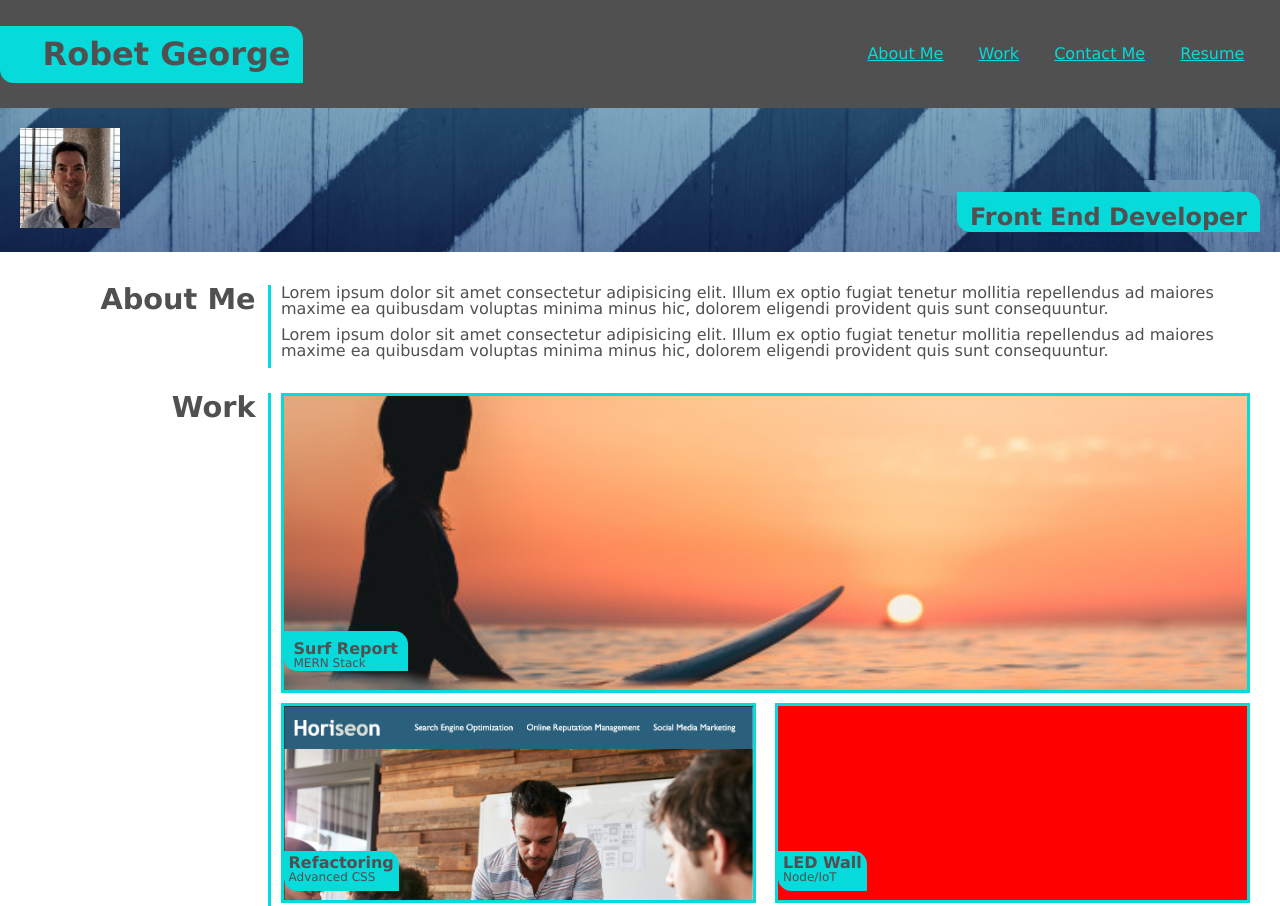
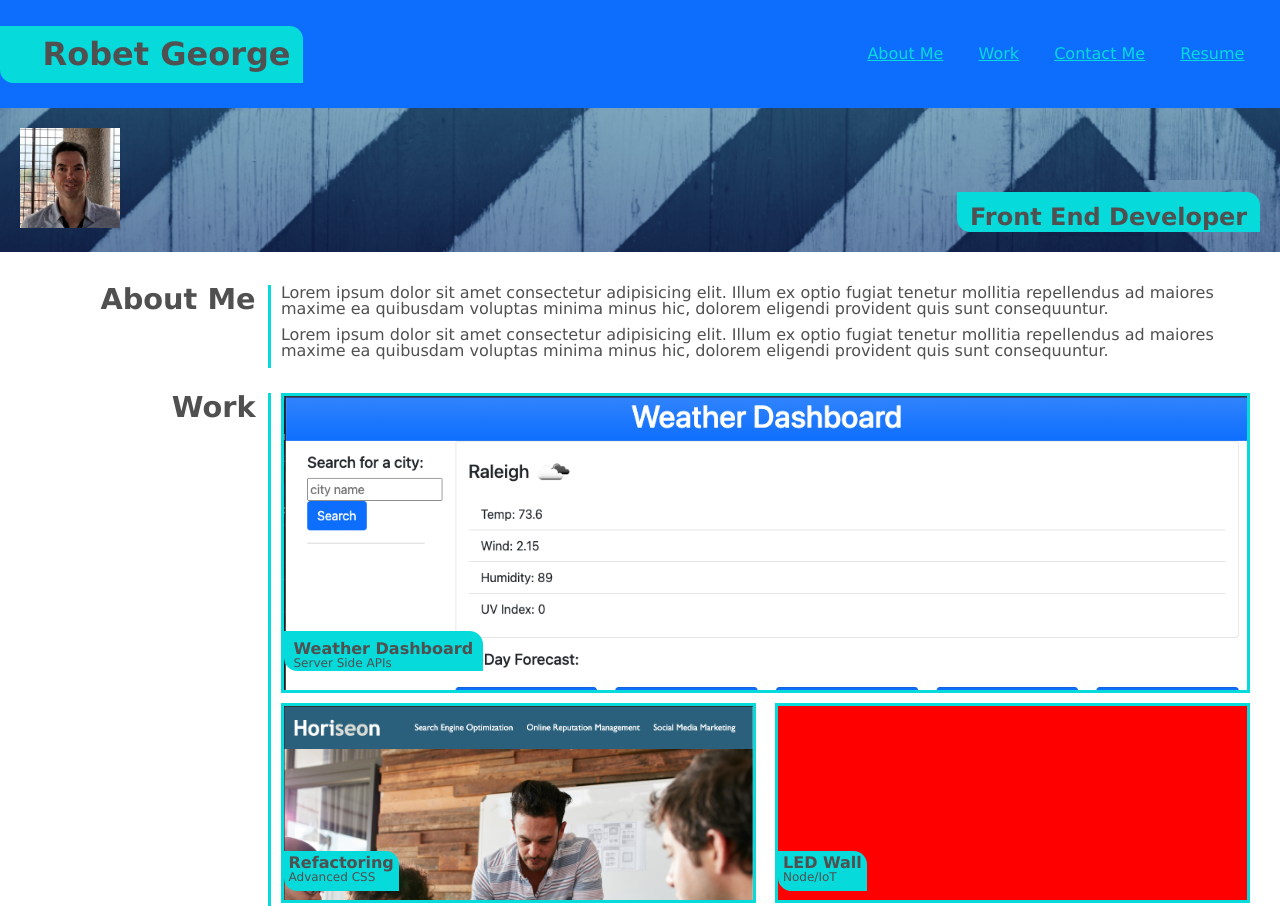
Before and after one commit to SPD-RCR/hw-02-advanced-css-portfolio, a plain HTML site: page index.html in a window 1280 px wide. Shown: the top 906 px of the page. Drawn offline with Linux system fonts and the light colour scheme.

Commit message:
Replaced Surf report with Weather Dashboard. Minor update to Portfolio. Will look into updating Portfolio with a template tomorrow.

```diff
--- a/assets/css/style.css
+++ b/assets/css/style.css
@@ -13,7 +13,7 @@ a {
   align-items: center;
   justify-content: space-between;
   padding: 2% 2% 2% 0;
-  background-color: #505050;
+  background-color: #0d6efd; /* #505050; */
   height: 100%;
 }
 .header-title {
@@ -118,9 +118,11 @@ p {
 
 #work01 {
   background-color: orange; /* left background-color in case broken image */
-  background-image: url("./../images/surfer-sunset.png");
+  /* background-image: url("./../images/surfer-sunset.png"); */
+  background-image: url("./../images/weather-dashboard.png");
   background-size: cover;
-  background-position: bottom;
+  background-position: top;
+  /* background-position: bottom; */
 }
 #work02 {
   background-color: #2a607c; /* left background-color in case broken image */
--- a/index.html
+++ b/index.html
@@ -51,10 +51,16 @@
             <div class="content">
                 <div class="work-box-big" id="work01" aria-label="Background image: A surfer looking at the sunset while floating on the water on his surf board.">
                     <div class="title-box">
+                        <h4>Weather Dashboard</h4>
+                        <h5>Server Side APIs</h5>
+                    </div>
+                </div>
+                <!-- <div class="work-box-big" id="work01" aria-label="Background image: A surfer looking at the sunset while floating on the water on his surf board.">
+                    <div class="title-box">
                         <h4>Surf Report</h4>
                         <h5>MERN Stack</h5>
                     </div>
-                </div>
+                </div> -->
                 <div class="work-box-small" id="work02">
                     <!-- <a href="https://spd-rcr.github.io/homework01-refactoring/" target="_blank"><img src="./assets/images/hw02-advanced-css-refactoring.png" alt="Horiseon Social Solution Services, Inc. | Marketing Agency" /></a> -->
                     <div class="title-box">
```
Also changed, not shown: assets/images/weather-dashboard.png (added).
